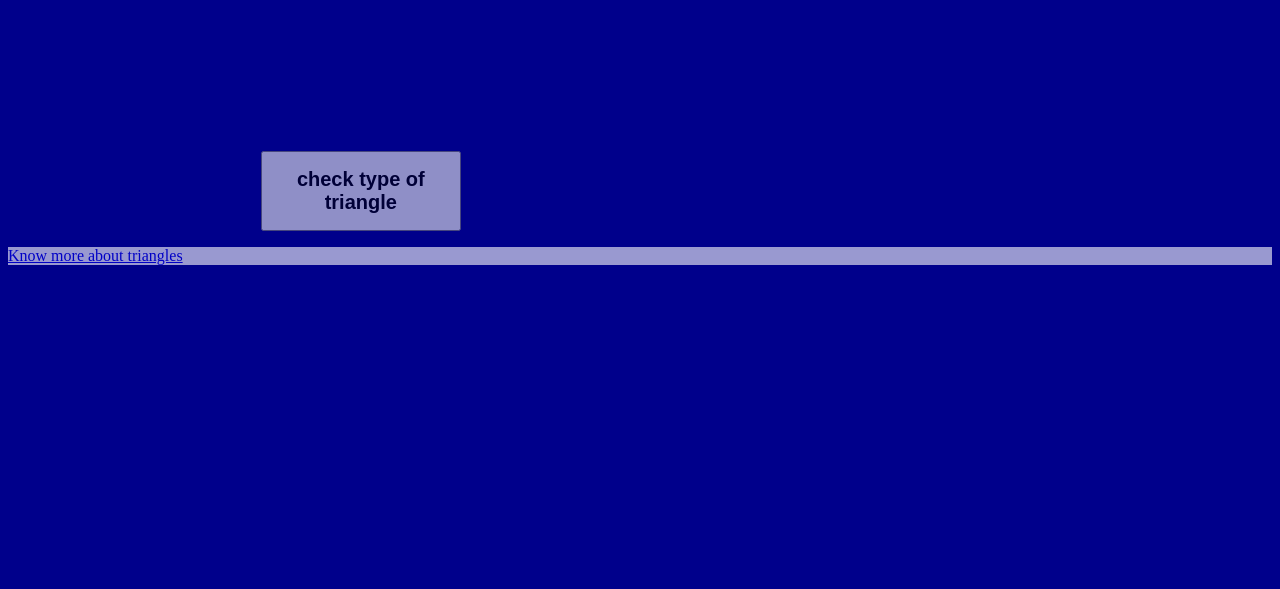
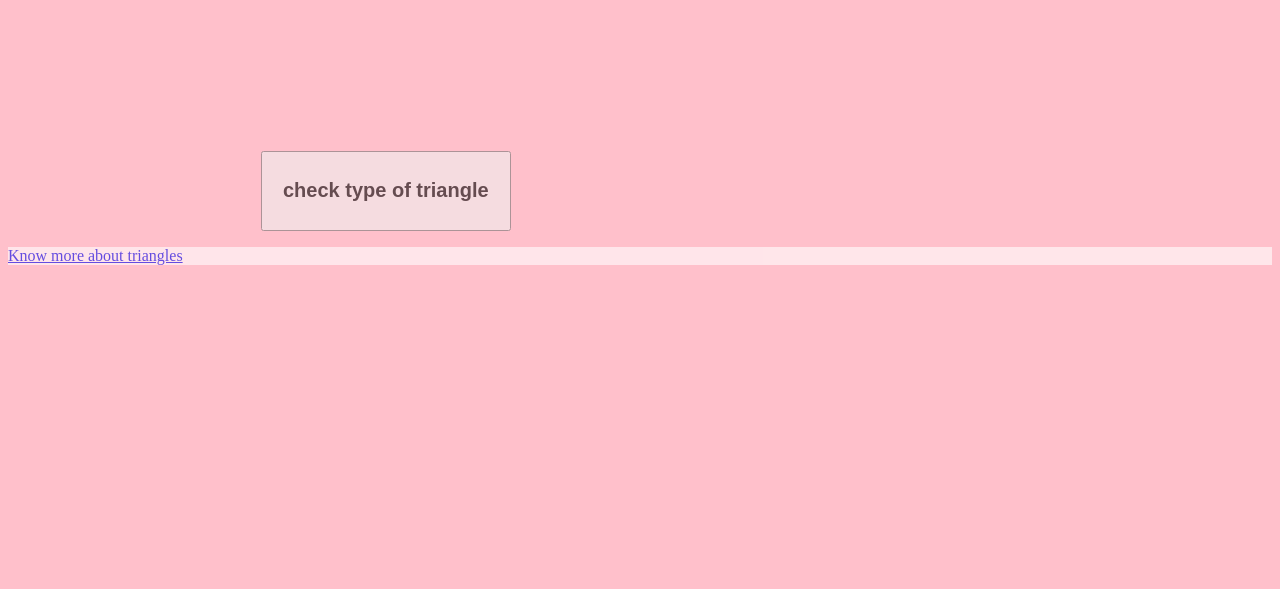
Before and after one commit to dorismtae/Triangle-Track, a plain HTML site: page index.html in a window 1280 px wide. Shown: the part 211-800 px from the top of the page. Drawn offline with Linux system fonts and the light colour scheme.

Commit message:
added changes in css file

```diff
--- a/css/style.css
+++ b/css/style.css
@@ -10,7 +10,7 @@ h1{
 } */
 @import url('https://fonts.googleapis.com/css?family=Economica');
 body{
-  background-color: darkblue;
+  background-color: pink;
   background-size: cover;
   opacity: 0.6;
 }
@@ -25,7 +25,7 @@ body{
   margin-left: 20%;
   margin-top: 10%;
   height: 80px;
-  width: 200px;
+  width: 250px;
   font-size: 20px;
 }
 .sidebar{
```
